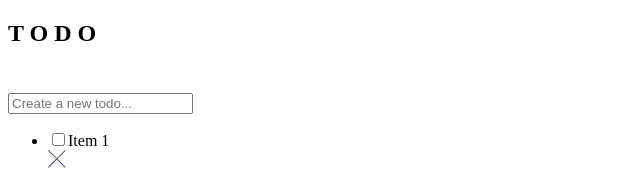
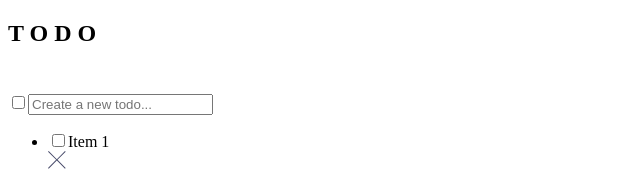
Before and after one commit to saullbrandao/todo-app, a Next.js app: page / in a window 1280 px wide. Shown: the top 173 px of the page, without its empty margins (0-640 px from the left). Built offline with nearby package versions, Linux system fonts and the light colour scheme.

Commit message:
feat: add the checkbox component

```diff
--- a/src/components/Form/index.tsx
+++ b/src/components/Form/index.tsx
@@ -1,9 +1,10 @@
+import { CheckBox } from 'components/CheckBox'
 import { Input } from 'components/Input'
 
 export function Form() {
   return (
     <form className="flex w-full h-12 rounded-md bg-white items-center gap-4 px-5 focus-within:ring-1 ring-black">
-      <span className="w-6 h-6 rounded-full  border border-light-gray-400 " />
+      <CheckBox checked={false} />
       <Input />
     </form>
   )
```
